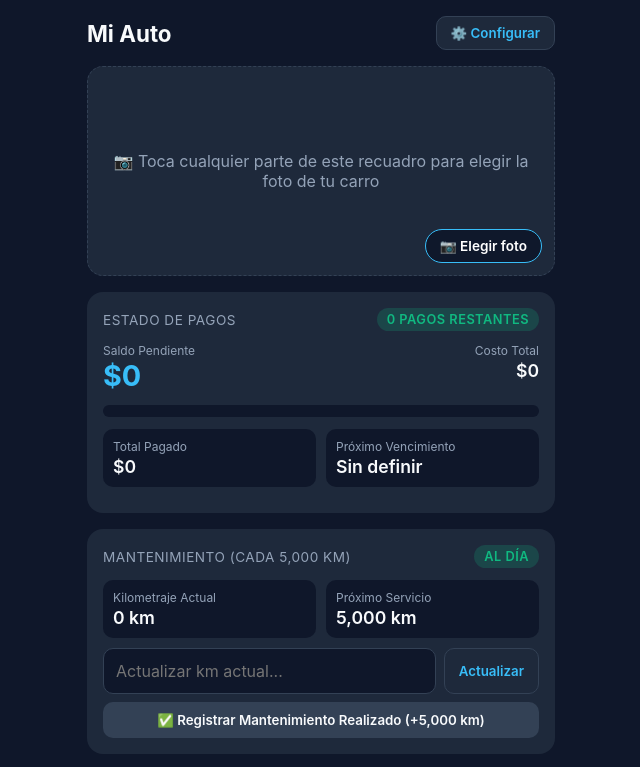
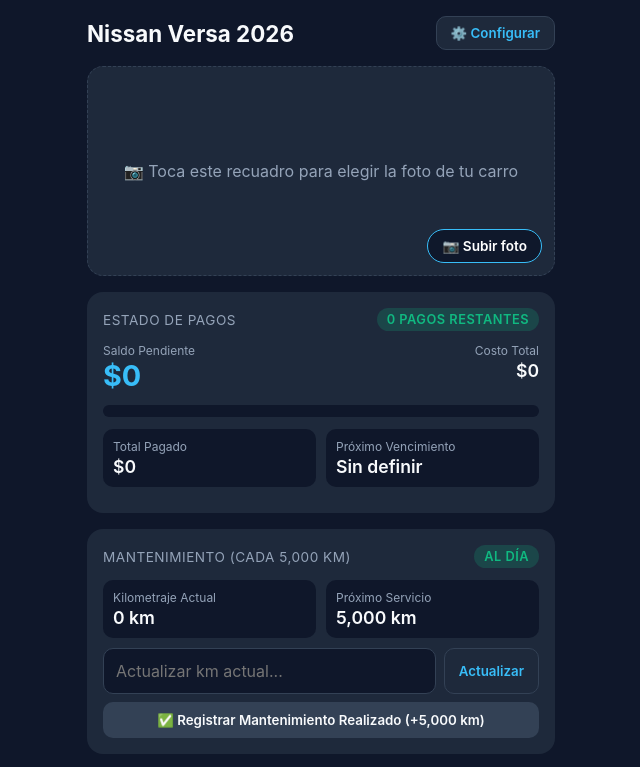
Before and after one commit to salgadochristian77-creator/salgadochristian77-creator.github.io, a plain HTML site: page index.html in a window 1280 px wide. Shown: the top 767 px of the page, without its empty margins (319-959 px from the left). Drawn offline with Linux system fonts and the light colour scheme.

Commit message:
Update car title and photo selection prompts

```diff
--- a/index.html
+++ b/index.html
@@ -26,10 +26,10 @@
         .header h1 { font-size: 1.4rem; font-weight: 700; }
         .btn-icon { background: var(--card); border: 1px solid var(--card-light); color: var(--accent); padding: 8px 14px; border-radius: 10px; font-weight: 600; cursor: pointer; }
 
-        /* Imagen del auto con input táctil real encima */
+        /* Imagen del auto con selector táctil nativo */
         .car-photo-container { position: relative; width: 100%; height: 210px; background: var(--card); border-radius: 16px; overflow: hidden; margin-bottom: 16px; display: flex; align-items: center; justify-content: center; border: 1px dashed var(--card-light); }
         .car-photo-container img { width: 100%; height: 100%; object-fit: cover; display: none; }
-        .photo-placeholder { text-align: center; color: var(--text-muted); padding: 20px; }
+        .photo-placeholder { text-align: center; color: var(--text-muted); padding: 20px; pointer-events: none; }
         .photo-visual-btn { position: absolute; bottom: 12px; right: 12px; background: rgba(15, 23, 42, 0.92); color: white; border: 1px solid var(--accent); padding: 8px 14px; border-radius: 20px; font-size: 0.85rem; font-weight: 600; pointer-events: none; z-index: 2; }
         .real-file-input { position: absolute; top: 0; left: 0; width: 100%; height: 100%; opacity: 0; cursor: pointer; z-index: 10; }
 
@@ -74,7 +74,7 @@
 <body>
 
     <div class="header">
-        <h1 id="carTitle">Mi Auto</h1>
+        <h1 id="carTitle">Nissan Versa 2026</h1>
         <button class="btn-icon" type="button" id="btnOpenConfig">⚙️ Configurar</button>
     </div>
 
@@ -82,9 +82,9 @@
     <div class="car-photo-container">
         <img id="carImage" alt="Mi Auto">
         <div class="photo-placeholder" id="photoPlaceholder">
-            📷 Toca cualquier parte de este recuadro para elegir la foto de tu carro
+            📷 Toca este recuadro para elegir la foto de tu carro
         </div>
-        <div class="photo-visual-btn">📷 Elegir foto</div>
+        <div class="photo-visual-btn">📷 Subir foto</div>
         <input type="file" id="photoInput" accept="image/*" class="real-file-input">
     </div>
 
@@ -161,7 +161,7 @@
         </div>
     </div>
 
-    <!-- Modal de Configuración -->
+    <!-- Modal de Configuración Completo -->
     <div class="modal" id="configModal">
         <div class="modal-content">
             <h2 style="margin-bottom: 10px;">Configurar Mi Auto</h2>
@@ -176,4 +176,3 @@
             <input type="number" id="cfgDownPayment" class="form-input" placeholder="Ej. 50000">
 
             <label class="field-label">Total de mensualidades / pagos pactados</label>
-            <input type="number" id="cfgTotalPayments" class="form-input" placeholder="Ej. 48">
```
